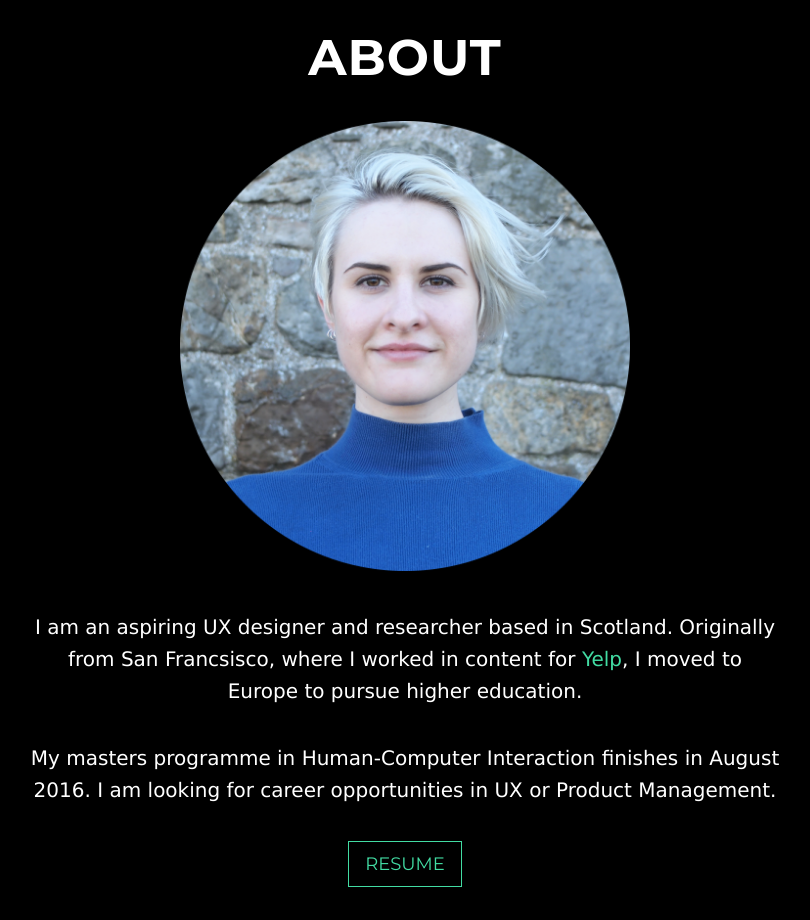
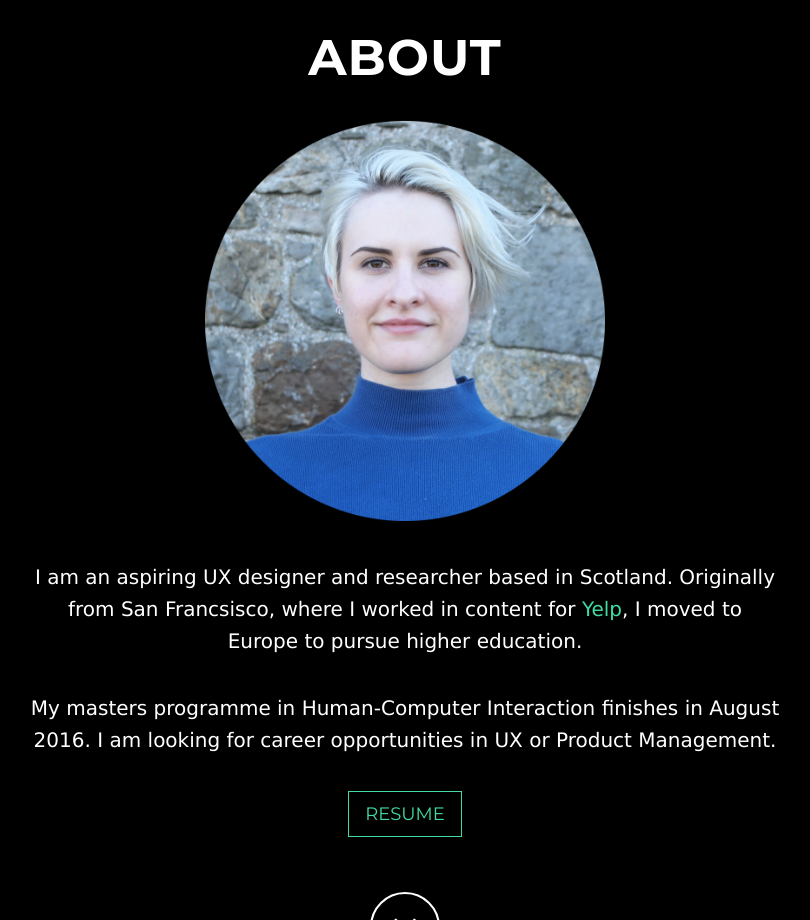
Before and after one commit to s-dunn/s-dunn.github.io, a plain HTML site: page index.html in a window 1280 px wide. Shown: the part 1020-1940 px from the top of the page, without its empty margins (235-1045 px from the left). Drawn offline with Linux system fonts and the light colour scheme; some packages are replaced by stand-ins of ours.

Commit message:
Initial Commit

```diff
--- a/index.html
+++ b/index.html
@@ -93,7 +93,7 @@
             <div class="col-lg-8 col-lg-offset-2">
                 <h2>About</h2>
                 <div id="over">
-                 <img src="me.png" class="img-responsive" width="450" alt="me">
+                 <img src="me.png" class="img-responsive" width="400" alt="me">
              </div>
             <br><br>
 
```
